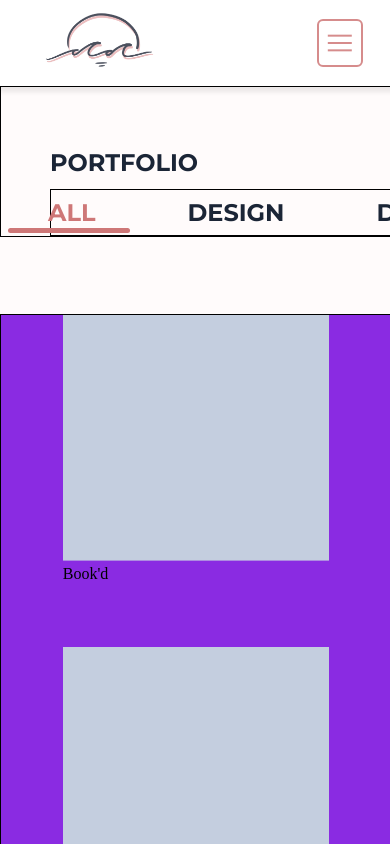
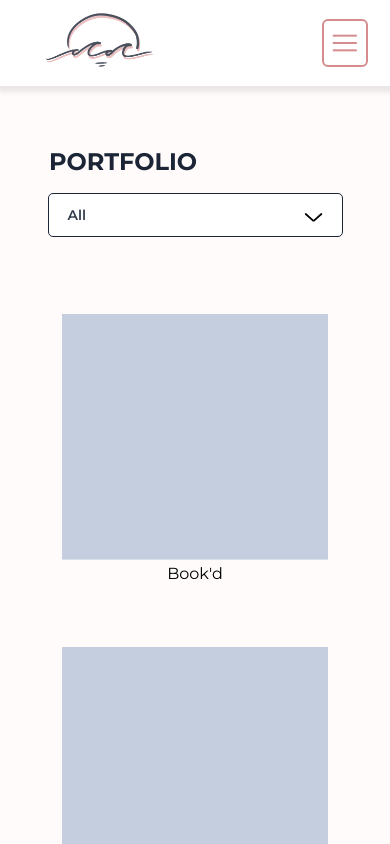
Before and after one commit to lawrencehhan/dd-portfolio, a Next.js app: page /work in a window 390 px wide. Shown: the top 844 px of the page. Built offline with nearby package versions, Linux system fonts and the light colour scheme; a web font is replaced by a local one.

Commit message:
Cleaned up and finalized dropdowns for mobile navbar and work filters

```diff
--- a/src/app/globals.css
+++ b/src/app/globals.css
@@ -189,20 +189,12 @@ body .main {
 /* Mobile */
 /* Tablet and Smaller Desktop */
 @media (min-width: 701px) and (max-width: 1120px) {
-  .burger-svg {
-    border: 2px solid #CE7777;
-    border-radius: 6px;
-    padding-left: 8.8px;
-    padding-right: 8.8px;
-    position: absolute;
-    margin-right: 27px;
-    z-index: 100;
-  }
-
   html .navbar,
 body .navbar {
     height: 86px;
     padding-right: 27px;
+    display: flex;
+    justify-content: center;
   }
   html .navbar .burger-svg,
 body .navbar .burger-svg {
@@ -211,7 +203,7 @@ body .navbar .burger-svg {
     padding-left: 8.8px;
     padding-right: 8.8px;
     position: absolute;
-    margin-right: 27px;
+    margin-right: 49 px;
     z-index: 100;
   }
   html .navbar li .nav-item,
@@ -261,8 +253,8 @@ body .navbar li:hover a::after {
 body .navbar .li-home {
     left: 10%;
   }
-  html .navbar .navbar-mobile,
-body .navbar .navbar-mobile {
+  html .navbar .navbar-mobile-dropdown,
+body .navbar .navbar-mobile-dropdown {
     list-style-type: none;
     border-bottom: 1px solid black;
     position: fixed;
@@ -279,8 +271,8 @@ body .navbar .navbar-mobile {
     z-index: 90;
     background-color: #F2E5E5;
   }
-  html .navbar .navbar-mobile li,
-body .navbar .navbar-mobile li {
+  html .navbar .navbar-mobile-dropdown li,
+body .navbar .navbar-mobile-dropdown li {
     width: 100%;
     height: 4vh;
     display: flex;
@@ -288,8 +280,8 @@ body .navbar .navbar-mobile li {
     align-items: center;
     z-index: 95;
   }
-  html .navbar .navbar-mobile li a,
-body .navbar .navbar-mobile li a {
+  html .navbar .navbar-mobile-dropdown li a,
+body .navbar .navbar-mobile-dropdown li a {
     text-decoration: none;
     color: #211212;
   }
@@ -303,6 +295,7 @@ body .footer {
 body .navbar {
     height: 86px;
     padding-right: 27px;
+    justify-content: center;
   }
   html .navbar .burger-svg,
 body .navbar .burger-svg {
@@ -311,7 +304,7 @@ body .navbar .burger-svg {
     padding-left: 8.8px;
     padding-right: 8.8px;
     position: absolute;
-    margin-right: 27px;
+    right: 49px;
     z-index: 100;
   }
   html .navbar li .nav-item,
@@ -357,21 +350,31 @@ body .navbar li:hover a::after {
     width: 85%;
     transition: 0.4s ease-in-out;
   }
+  html .navbar li .nav-item-mobile,
+body .navbar li .nav-item-mobile {
+    font-family: var(--font-montserrat);
+    font-style: normal;
+    font-weight: 700;
+    color: #4E4646;
+    font-size: 20px;
+  }
   html .navbar .li-home,
 body .navbar .li-home {
     left: 10%;
   }
-  html .navbar .navbar-mobile,
-body .navbar .navbar-mobile {
+  html .navbar .navbar-mobile-dropdown,
+body .navbar .navbar-mobile-dropdown {
     list-style-type: none;
-    border-bottom: 1px solid black;
     position: fixed;
     position: -webkit-fixed;
-    height: 24vh;
+    top: 92px;
+    height: 180px;
+    width: 84vw;
+    background: #FFF;
+    border: solid 1px #1B2536;
+    border-radius: 5px;
+    z-index: 100;
     margin: 0;
-    top: 0;
-    padding-top: 86px;
-    width: 100vw;
     display: flex;
     flex-wrap: wrap;
     justify-content: center;
@@ -379,8 +382,8 @@ body .navbar .navbar-mobile {
     z-index: 90;
     background-color: #F2E5E5;
   }
-  html .navbar .navbar-mobile li,
-body .navbar .navbar-mobile li {
+  html .navbar .navbar-mobile-dropdown li,
+body .navbar .navbar-mobile-dropdown li {
     width: 100%;
     height: 4vh;
     display: flex;
@@ -388,8 +391,8 @@ body .navbar .navbar-mobile li {
     align-items: center;
     z-index: 95;
   }
-  html .navbar .navbar-mobile li a,
-body .navbar .navbar-mobile li a {
+  html .navbar .navbar-mobile-dropdown li a,
+body .navbar .navbar-mobile-dropdown li a {
     text-decoration: none;
     color: #211212;
   }
--- a/src/app/globals.scss
+++ b/src/app/globals.scss
@@ -184,27 +184,20 @@ body {
 
 /* Tablet and Smaller Desktop */
 @media (min-width: 701px) and (max-width: 1120px) {
-    .burger-svg {
-        border: 2px solid #CE7777;
-        border-radius: 6px;
-        padding-left: 8.8px;
-        padding-right: 8.8px;
-        position: absolute;
-        margin-right: 27px;
-        z-index: 100;
-    }
     html,
     body {
         .navbar {
             height: 86px;
             padding-right: 27px;
+            display: flex;
+            justify-content: center;
             .burger-svg {
                 border: 2px solid #CE7777;
                 border-radius: 6px;
                 padding-left: 8.8px;
                 padding-right: 8.8px;
                 position: absolute;
-                margin-right: 27px;
+                margin-right: (22+27)px;
                 z-index: 100;
             }
             li {
@@ -250,7 +243,7 @@ body {
             .li-home {
             left: 10%;
             }
-            .navbar-mobile {
+            .navbar-mobile-dropdown {
                 list-style-type: none;
                 border-bottom: 1px solid black;
                 position: fixed;
@@ -296,13 +289,14 @@ body {
         .navbar {
             height: 86px;
             padding-right: 27px;
+            justify-content: center;
             .burger-svg {
                 border: 2px solid #CE7777;
                 border-radius: 6px;
                 padding-left: 8.8px;
                 padding-right: 8.8px;
                 position: absolute;
-                margin-right: 27px;
+                right: (22px+27px);
                 z-index: 100;
             }
             li {
@@ -344,20 +338,27 @@ body {
                     transition: 0.4s ease-in-out;
                     }
                 }
+                .nav-item-mobile {
+                    @include text-heading;
+                    color: $neutrals-700;
+                    font-size: 20px;
+                }
             }
             .li-home {
             left: 10%;
             }
-            .navbar-mobile {
+            .navbar-mobile-dropdown {
                 list-style-type: none;
-                border-bottom: 1px solid black;
                 position: fixed;
                 position: -webkit-fixed;
-                height: 24vh;
+                top: 92px;
+                height: 180px;
+                width: 84vw;
+                background: #FFF;
+                border: solid 1px #1B2536;
+                border-radius: 5px;
+                z-index: 100;
                 margin: 0;
-                top: 0;
-                padding-top: 86px;
-                width: 100vw;
                 display: flex;
                 flex-wrap: wrap;
                 justify-content: center;
--- /dev/null
+++ b/src/app/sub-sections/work/header/DropDownMenu.tsx
@@ -0,0 +1,120 @@
+'use client'
+import { useState } from 'react';
+import { filterOptions } from '@/app/assets/projectData';
+import { motion, AnimatePresence } from 'framer-motion';
+interface DropDownMenu {
+    selectedFilter: string;
+    handleFilterChange: (event: React.MouseEvent<HTMLLIElement, MouseEvent>) => void;
+}
+
+export default function DropDownMenu(props:DropDownMenu) {
+    const {selectedFilter, handleFilterChange} = props;
+    // Dropdown Button Management
+    const [isOpen, setIsOpen] = useState<boolean>(false)
+    const handleFilterButton = () => {
+        setIsOpen(prevIsOpen => !prevIsOpen)
+    }
+
+    const dropDownOptions = filterOptions.map((filter) => (
+        <li
+            className={filter === selectedFilter ? 'selected work-filter' : 'work-filter'}
+            key={filter}
+            id={filter}
+            onClick={(event) => {
+                handleFilterChange(event)
+                handleFilterButton()
+            }}
+            style={filter===selectedFilter ? {color:'#CE7777'}:{}}
+            >
+                {filter}
+        </li>
+    ))
+
+
+
+    // Dropdown Motion Components
+    const dropdownVariants = {
+        hidden: {
+            opacity: 0,
+            y: -50,
+        },
+        visible: {
+            opacity: 1,
+            y: 0,
+            transition: {
+                type: "spring",
+                stiffness: 260,
+                damping: 20,
+            }
+        },
+        hide: {
+            opacity: 0,
+            y: -50,
+            transition: {
+                type: "spring",
+                stiffness: 260,
+                damping: 20,
+            }
+        }
+    }
+
+    // Arrow Motion Components
+    const arrowVariations = isOpen ? "openArrow" : "closedArrow"
+    const arrowVariants = {
+        closedArrow: {
+            rotate: 0,
+        },
+        openArrow: {
+            rotate: 180,
+        }
+    }
+    const transition = {
+        type: "spring",
+        stiffness: 260,
+        damping: 20,
+    }
+    // Arrow Line Props
+    const arrowProps = {
+        initial: "closedArrow",
+        animate: arrowVariations,
+        transition,
+    }
+
+
+    return (
+        <div className='work-filters'>
+            <button
+                className="filter-button"
+                onClick={handleFilterButton}
+            >
+                <span className="selected-value">{selectedFilter}</span>
+                <motion.svg
+                    xmlns="http://www.w3.org/2000/svg"
+                    width="19"
+                    height="9"
+                    viewBox="0 0 19 9"
+                    fill="none"
+                    className='button-arrow'
+                    variants={arrowVariants}
+                    {...arrowProps}
+                >
+                    <path d="M1.71777 1L9.13701 7.58929C9.19117 7.64053 9.25657 7.68138 9.3292 7.7093C9.40182 7.73722 9.48011 7.75163 9.55925 7.75163C9.63838 7.75163 9.71667 7.73722 9.7893 7.7093C9.86192 7.68138 9.92732 7.64053 9.98148 7.58929L17.4007 1" stroke="black" stroke-width="1.71429" stroke-linecap="round" stroke-linejoin="round"/>
+                </motion.svg>
+            </button>
+            <AnimatePresence>
+                {isOpen &&
+                    <motion.ul
+                        className="work-dropdown"
+                        key="dropdown"
+                        initial="hidden"
+                        animate="visible"
+                        exit="hide"
+                        variants={dropdownVariants}
+                    >
+                        {dropDownOptions}
+                    </motion.ul>
+                }
+            </AnimatePresence>
+        </div>
+    )
+}
--- a/src/app/sub-sections/work/header/WorkHeader.tsx
+++ b/src/app/sub-sections/work/header/WorkHeader.tsx
@@ -2,6 +2,7 @@
 import {useState, useEffect} from 'react';
 import { filterOptions } from '@/app/assets/projectData';
 import {motion} from 'framer-motion';
+import DropDownMenu from './DropDownMenu';
 interface WorkHeader {
     selectedFilter: string;
     handleFilterChange: (event: React.MouseEvent<HTMLLIElement, MouseEvent>) => void;
@@ -40,12 +41,7 @@ export default function WorkHeader(props:WorkHeader) {
             scale: 0.98,
         }
     }
-
-    return (
-        <div className='work-header'>
-            <div className={`${isMobile?'text-heading-s':'text-heading-l'} title`}>Portfolio</div>
-            <ul className='work-filters'>
-                {filterOptions.map((filter) => (
+    const headerFilters = filterOptions.map((filter) => (
         <motion.li
             className={filter === selectedFilter ? 'selected text-heading-s work-filter' : 'text-heading-s work-filter'}
             key={filter}
@@ -62,8 +58,17 @@ export default function WorkHeader(props:WorkHeader) {
                     <motion.div className={`${filter.toLowerCase()}-underline`} layoutId="underline" />
                     ) : null}
         </motion.li>
-                ))}
+    ))
+
+    return (
+        <div className='work-header'>
+            <div className={`${isMobile?'text-heading-s':'text-heading-l'} title`}>Portfolio</div>
+            {!isMobile &&
+                <ul className='work-filters'>
+                    {headerFilters}
                 </ul>
+            }
+            {isMobile && <DropDownMenu selectedFilter={selectedFilter} handleFilterChange={handleFilterChange} />}
       </div>
     )
 }
--- a/src/app/sub-sections/work/work.css
+++ b/src/app/sub-sections/work/work.css
@@ -4,7 +4,6 @@
   margin-top: 112px;
   display: flex-wrap;
   flex-wrap: wrap;
-  border: solid 1.2px black;
 }
 .work-header .title {
   margin-top: 81px;
@@ -20,7 +19,6 @@
   justify-content: center;
   align-items: center;
   gap: 92px;
-  border: solid 1px black;
 }
 .work-header .work-filters li {
   display: inline-block;
@@ -70,8 +68,6 @@
   display: flex;
   flex-wrap: wrap;
   justify-content: center;
-  border: solid 1.2px black;
-  background-color: blueviolet;
   row-gap: 138px;
   column-gap: 79px;
 }
@@ -80,26 +76,81 @@
   display: flex;
   justify-content: center;
 }
+.work-body .project-card .card-image-container {
+  text-align: center;
+  font-family: var(--font-montserrat);
+}
 
 /* Tablet and Smaller Desktop */
 @media screen and (max-width: 701px) {
   .work-header {
     margin-top: 86px;
+    display: flex;
+    justify-content: center;
   }
   .work-header .title {
+    position: absolute;
     margin-top: 61px;
-    margin-left: 49px;
+    margin-left: 0px;
+    left: 49px;
   }
   .work-header .work-filters {
-    margin-top: 12px;
-    margin-left: 49px;
-    width: 517px;
-    height: 45px;
+    appearance: none;
+    -webkit-appearance: none;
+    position: relative;
+    margin-top: 107px;
+    margin-left: 0px;
+    width: 295px;
+    height: 44px;
+    border-radius: 5px;
+    text-indent: 19px;
+    font-family: var(--font-montserrat);
+    color: #333D4E;
+    font-size: 14px;
+    font-weight: 600;
+  }
+  .work-header .work-filters .filter-button {
+    position: relative;
+    height: 100%;
+    width: 100%;
+    background: #FFF;
+    border: solid 1px #1B2536;
+    border-radius: 5px;
+    text-indent: 19px;
+    font-family: var(--font-montserrat);
+    color: #333D4E;
+    font-size: 14px;
+    font-weight: 600;
+  }
+  .work-header .work-filters .filter-button .selected-value {
+    position: relative;
     display: flex;
-    justify-content: center;
+    height: 100%;
+    width: 100%;
     align-items: center;
-    gap: 92px;
-    border: solid 1px black;
+    justify-content: flex-start;
+  }
+  .work-header .work-filters .filter-button .button-arrow {
+    position: absolute;
+    top: 19px;
+    right: 18.25px;
+  }
+  .work-header .work-filters .work-dropdown {
+    position: absolute;
+    top: 50px;
+    display: flex;
+    flex-wrap: wrap;
+    width: 100%;
+    background: #FFF;
+    border: solid 1px #1B2536;
+    border-radius: 5px;
+    z-index: 50;
+  }
+  .work-header .work-filters .work-dropdown .work-filter {
+    display: flex;
+    align-items: center;
+    width: 100%;
+    height: 32px;
   }
   .work-header .work-filters li {
     display: inline-block;
--- a/src/app/sub-sections/work/work.scss
+++ b/src/app/sub-sections/work/work.scss
@@ -16,7 +16,6 @@ $accent-500: #2B3A55;
     margin-top: 112px;
     display: flex-wrap;
     flex-wrap: wrap;
-    border: solid 1.2px black;
     .title {
         margin-top: 81px;
         margin-left: 128px;
@@ -31,7 +30,6 @@ $accent-500: #2B3A55;
         justify-content: center;
         align-items: center;
         gap: 92px;
-        border: solid 1px black;
         li {
             display: inline-block;
             position: relative;
@@ -63,14 +61,16 @@ $accent-500: #2B3A55;
     display: flex;
     flex-wrap: wrap;
     justify-content: center;
-    border: solid 1.2px black;
-    background-color: blueviolet;
     row-gap: 138px; // vertical
     column-gap: 79px; // horizontal
     .project-card {
         width: 400px; // ?????
         display: flex;
         justify-content: center;
+        .card-image-container {
+            text-align: center;
+            font-family: var(--font-montserrat);
+        }
     }
 }
 
@@ -82,21 +82,71 @@ $accent-500: #2B3A55;
 @media screen and (max-width: 701px) {
     .work-header {
         margin-top: 86px;
+        display: flex;
+        justify-content: center;
         .title {
+            position: absolute;
             margin-top: 61px;
-            margin-left: 49px;
+            margin-left: 0px;
+            left: 49px;
         }
         .work-filters {
-            margin-top: 12px;
-            margin-left: 49px;
-            // start here
-            width: 517px;
-            height: 45px;
-            display: flex;
-            justify-content: center;
-            align-items: center;
-            gap: 92px;
-            border: solid 1px black;
+            appearance: none;
+            -webkit-appearance: none;
+            position: relative;
+            margin-top: 107px;
+            margin-left: 0px;
+            width: 295px;
+            height: 44px;
+            border-radius: 5px;
+            text-indent: 19px;
+            font-family: var(--font-montserrat);
+            color: #333D4E;
+            font-size: 14px;
+            font-weight: 600;
+            .filter-button {
+                position: relative;
+                height: 100%;
+                width: 100%;
+                background: #FFF;
+                border: solid 1px #1B2536;
+                border-radius: 5px;
+                text-indent: 19px;
+                font-family: var(--font-montserrat);
+                color: #333D4E;
+                font-size: 14px;
+                font-weight: 600;
+                .selected-value {
+                    position: relative;
+                    display: flex;
+                    height: 100%;
+                    width: 100%;
+                    align-items: center;
+                    justify-content: flex-start;
+                }
+                .button-arrow {
+                    position: absolute;
+                    top: 19px;
+                    right: 18.25px;
+                }
+            }
+            .work-dropdown {
+                position: absolute;
+                top: 50px;
+                display: flex;
+                flex-wrap: wrap;
+                width: 100%;
+                background: #FFF;
+                border: solid 1px #1B2536;
+                border-radius: 5px;
+                z-index: 50;
+                .work-filter {
+                    display: flex;
+                    align-items: center;
+                    width: 100%;
+                    height: 32px;
+                }
+            }
             li {
                 display: inline-block;
                 position: relative;
```
Also changed, not shown: src/app/components/navbar/Navbar.tsx (+3 -6 lines), src/app/components/navbar/NavbarMobile.tsx (+13 -10 lines), 2 other files (tests, documents, lock files or other folders). Lines whose indentation alone changed are shown as unchanged.
